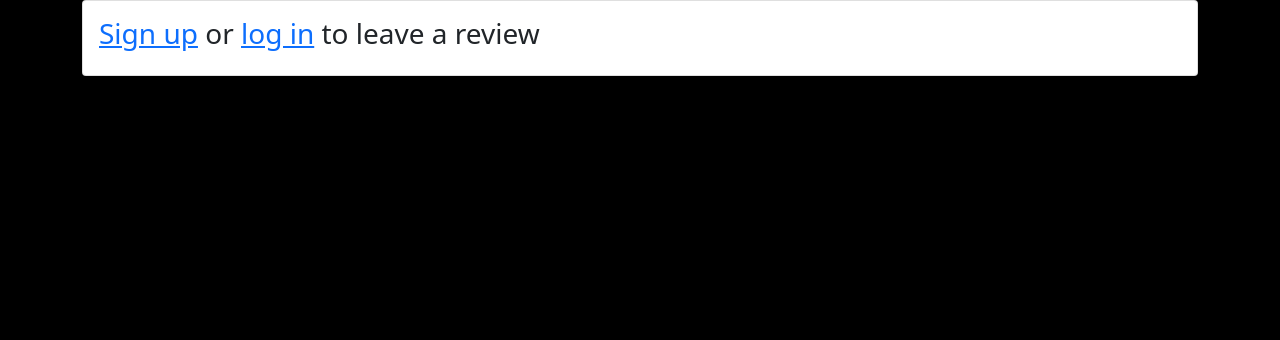
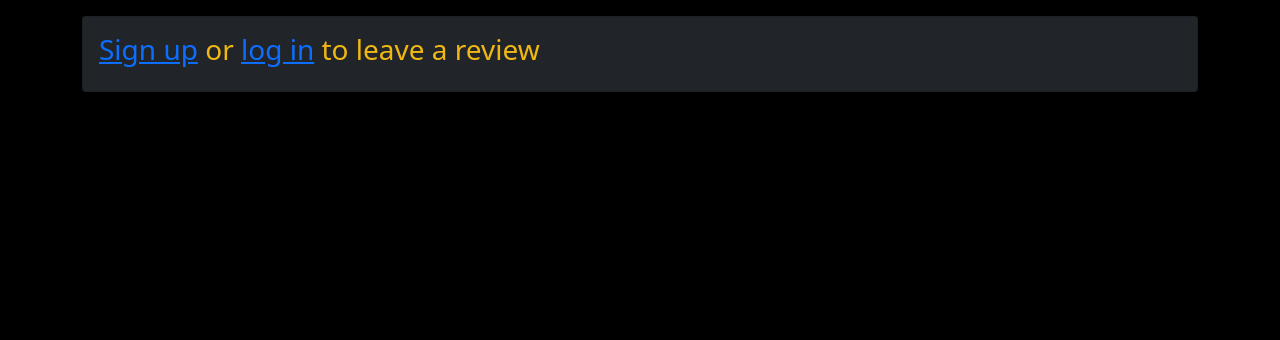
Before and after one commit to JordanCH05/VideoGameReviews, a Django app: template templates/edit_review.html in a window 1280 px wide. Shown: the part 114-454 px from the top of the page. Run offline with Django 3.2, Linux system fonts and the light colour scheme; the template is opened without the code that fills it, so the values that code supplies are empty; some libraries are stand-ins or nearby versions; some web fonts are replaced.

Commit message:
Style edit_review

```diff
--- a/templates/edit_review.html
+++ b/templates/edit_review.html
@@ -10,8 +10,8 @@ Edit review
 
 <div class="container">
     <div class="row">
-        <div class="mb-8">
-            <div class="card mb-2">
+        <div class="mt-3">
+            <div class="card mb-2 bg-dark text-yellow">
                 <div class="card-body">
                     {% if reviewed %}
                     <div class="alert alert-success" role="alert">
@@ -25,7 +25,7 @@ Edit review
                     <form method="post" style="margin-top: 1.3em;">
                         {{ review_form | crispy }}
                         {% csrf_token %}
-                        <button type="submit" class="btn btn-lg btn-secondary">Submit</button>
+                        <button type="submit" class="btn btn-lg btn-outline-warning mt-2 d-flex me-0 ms-auto">Submit</button>
                     </form>
                     {% else %}
                     <h3><a href="{% url 'account_signup' %}">Sign up</a> or <a href="{% url 'account_login' %}">log in</a> to leave a review</h3>
```
